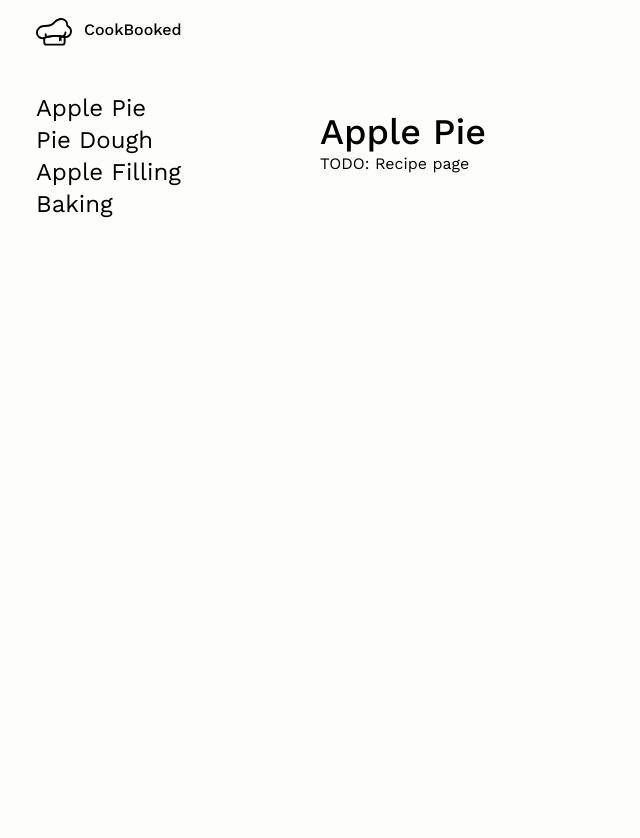
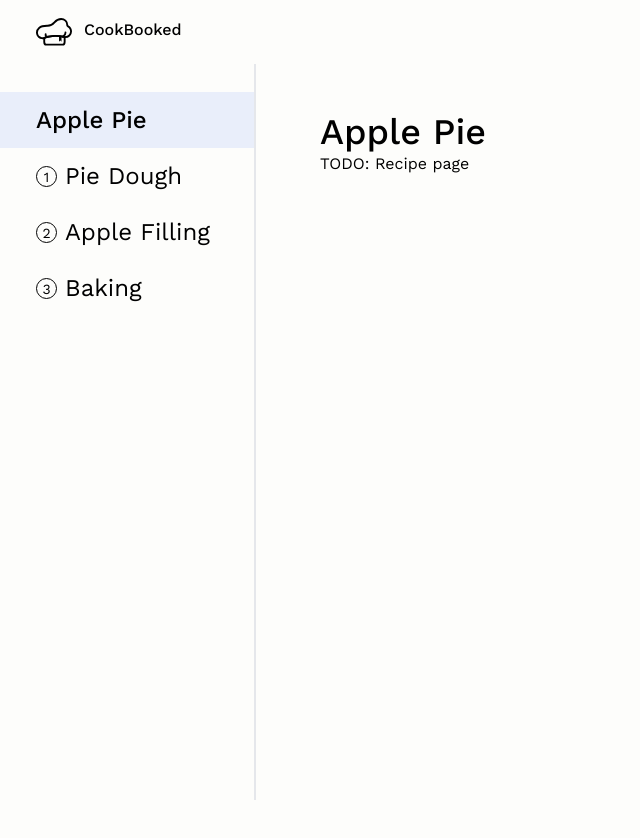
Before and after one commit to jasminecao/cookbooked, a Next.js app: page /recipe/apple_pie in a window 1280 px wide. Shown: the top 838 px of the page, without its empty margins (0-640 px from the left). After the commit the page ends 800 px from the top, so only its background shows below. Built offline with nearby package versions, Linux system fonts and the light colour scheme.

Commit message:
recipe outline styling

```diff
--- a/src/components/RecipeOutline.js
+++ b/src/components/RecipeOutline.js
@@ -1,17 +1,29 @@
 import React from 'react'
+import { CircleNumber } from '@/components/styles/Text'
 
 const RecipeOutline = ({ section, setSection, allSections }) => {
   return (
-    <div className="w-1/5 mt-7">
+    <div className="w-1/5 pt-7 border-r-2">
       {Object.entries(allSections).map(
         ([sectionKey, sectionName], sectionIdx) => {
           return (
             <div
               key={sectionName}
-              className="text-2xl cursor-pointer ml-9"
+              className={`text-2xl cursor-pointer py-3 ${
+                section === sectionName && 'bg-light_purple'
+              }`}
               onClick={() => setSection(sectionName)}
             >
-              {sectionName}
+              <div
+                className={`flex items-center ml-9 ${
+                  section === sectionName && 'font-medium'
+                }`}
+              >
+                {sectionName !== allSections.INTRO && (
+                  <CircleNumber number={sectionIdx} />
+                )}
+                <span>{sectionName}</span>
+              </div>
             </div>
           )
         }
--- a/src/components/styles/Text.js
+++ b/src/components/styles/Text.js
@@ -4,3 +4,25 @@
 export const Heading = ({ children }) => (
   <h1 className="text-4xl font-medium">{children}</h1>
 )
+
+/**
+ * Surrounds a number with a circle border (for recipe outline)
+ * @param {number} number
+ */
+export const CircleNumber = ({ number }) => (
+  <div
+    style={{
+      border: '1.5px solid #000000',
+      borderRadius: '50%',
+      width: '21px',
+      height: '21px',
+      lineHeight: '21px',
+      display: 'flex',
+      marginRight: '8px',
+    }}
+  >
+    <span className="mx-auto" style={{ fontSize: '14px', lineHeight: '21px' }}>
+      {number}
+    </span>
+  </div>
+)
--- a/src/pages/recipe/apple_pie.js
+++ b/src/pages/recipe/apple_pie.js
@@ -17,13 +17,13 @@ export default function ApplePiePage() {
   return (
     <>
       <NavBar />
-      <div className="flex">
+      <div className="flex h-[calc(100vh-64px)]">
         <RecipeOutline
           section={section}
           setSection={setSection}
           allSections={SECTION}
         />
-        <div className="h-screen w-4/5 mt-12 px-16">
+        <div className="w-4/5 mt-12 px-16">
           <Heading>{section}</Heading>
           TODO: Recipe page
         </div>
--- a/tailwind.config.js
+++ b/tailwind.config.js
@@ -12,7 +12,7 @@ module.exports = {
     extend: {
       colors: {
         bg_white: '#FDFDFB',
-        light_purple: '#D8E0F2',
+        light_purple: '#E9EEFA',
         green: '#6B8C85',
       },
     },
```
